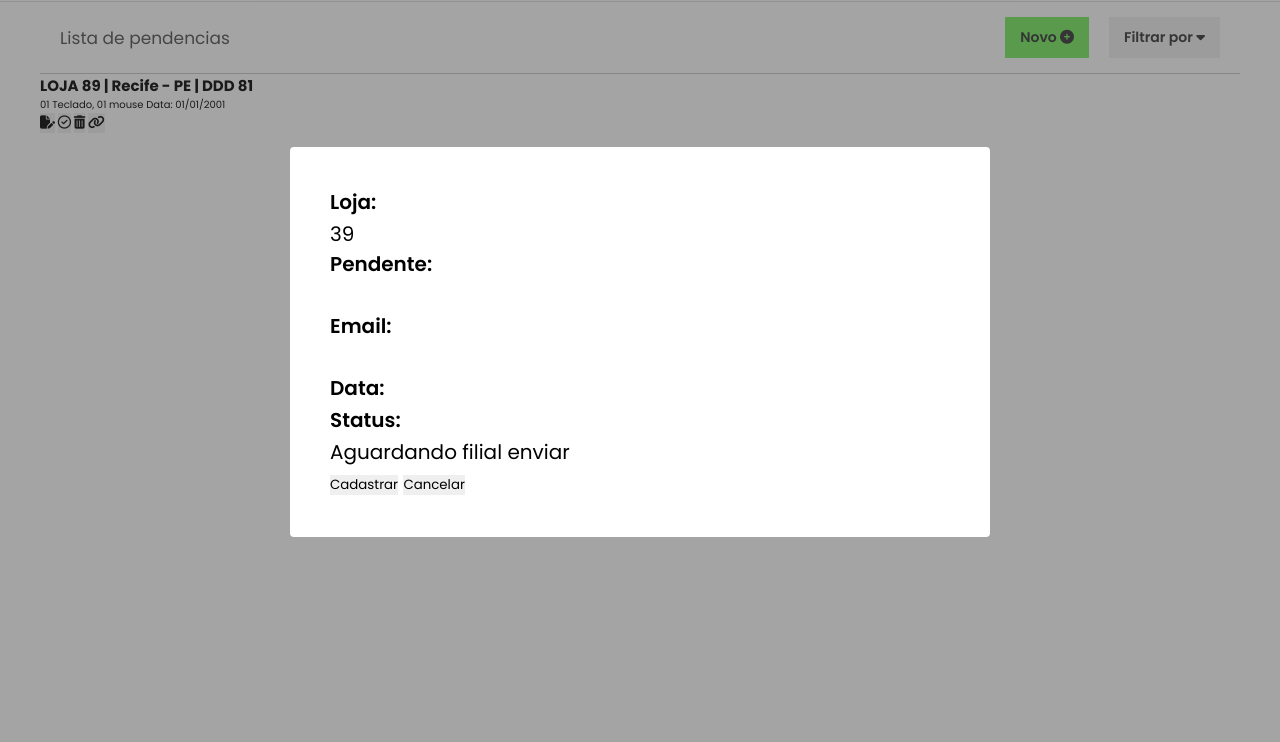
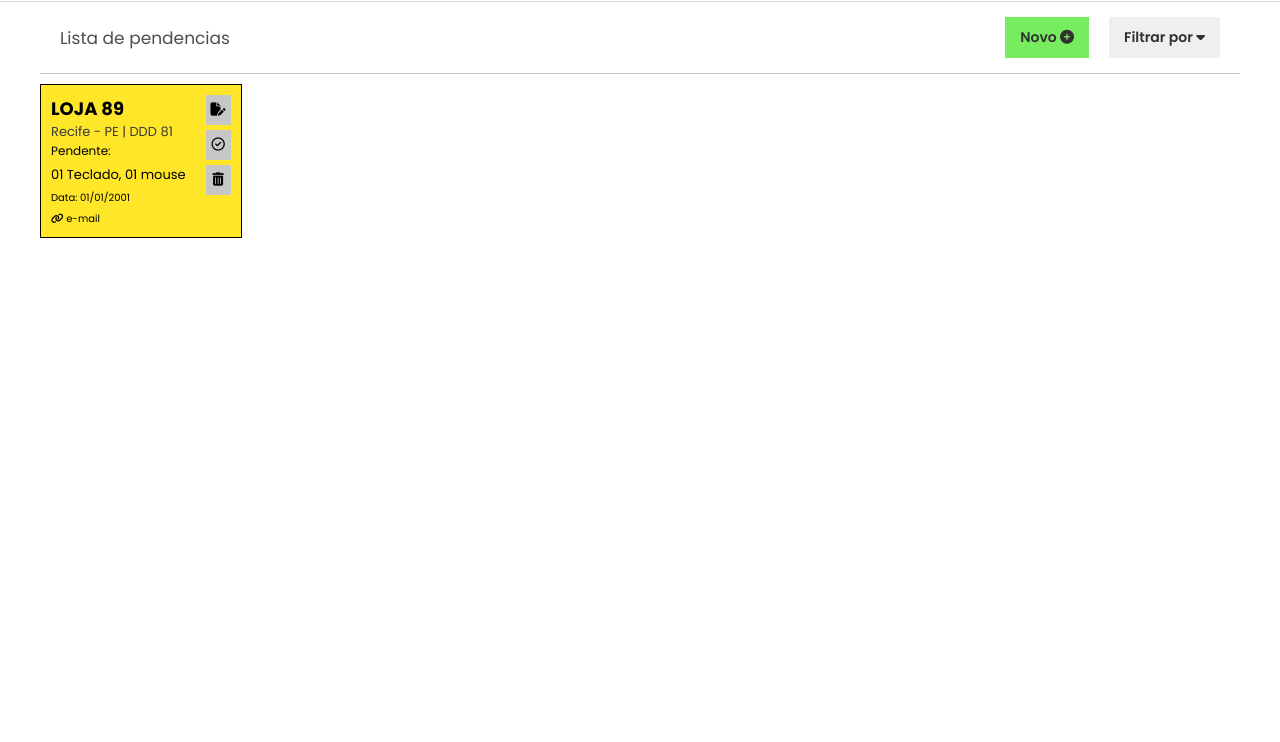
Before and after one commit to denninho1/CONTROLLER-D.T.I, a plain HTML site: page pages/pendencias_suporte.html in a window 1280 px wide. Shown: the part 58-800 px from the top of the page. Drawn offline with Linux system fonts and the light colour scheme.

Commit message:
html e css box pending

```diff
--- a/css/sup_pending.css
+++ b/css/sup_pending.css
@@ -48,6 +48,8 @@ section {
     justify-content: center;
     align-items: center;
     padding: 20px;
+
+    display: none;
 }
 
 .create_task .task_title {
@@ -64,3 +66,58 @@ section {
     width: 700px;
     max-width: 700px;
 }
+
+.list_pending {
+    width: 100%;
+    margin-top: 10px;
+    display: flex;
+    align-items: center;
+    gap: 10px;
+}
+
+.list_pending .box_pend {
+    display: flex;
+    border: 1px solid #000;
+    padding: 10px;
+    cursor: pointer;
+    background-color: #ffe629;
+    gap: 20px;
+}
+
+.list_pending .box_pend .info_loja #name_loja {
+    font-size: 1.8rem;
+}
+
+.list_pending .box_pend .info_loja #more_info {
+    font-size: 1.3rem;
+    color: #3b3b3b;
+}
+
+.pend_more_info {
+    display: flex;
+    flex-direction: column;
+    gap: 5px;
+}
+
+.pend_more_info #pend_name {
+    font-size: 1.2rem;
+}
+
+.pend_more_info #pend_info {
+    font-size: 1.3rem;
+}
+
+.pend_left #pend_date {
+    font-size: 1.2rem;
+}
+
+.pend_right {
+    display: flex;
+    flex-direction: column;
+    gap: 5px;
+}
+
+.pend_right .pend_btn {
+    background-color: #c7c7c7;
+    padding: 5px;
+}
--- a/pages/pendencias_suporte.html
+++ b/pages/pendencias_suporte.html
@@ -53,18 +53,23 @@
         </div>
         <ul class="list_pending">
             <li class="box_pend">
-                <div class="left">
-                    <h2 class="loja">LOJA 89 | Recife - PE | DDD 81</h2>
-                    <div class="pending">
-                        <span>01 Teclado, 01 mouse</span>
-                        <span>Data: 01/01/2001</span>
+                <div class="box_pend_info">
+                    <div class="info_loja">
+                        <h2 id="name_loja">LOJA 89</h2>
+                        <span id="more_info">Recife - PE | DDD 81</span>
+                    </div>
+                    <div class="pend_more_info">
+                        <span id="pend_name">Pendente:</span>
+                        <span id="pend_info">01 Teclado, 01 mouse</span>
+                        <span id="pend_date">Data: 01/01/2001</span>
+                        <a id="pend_link"><i class="fa-solid fa-link"></i> e-mail</a>
                     </div>
                 </div>
-                <div class="right">
-                    <button><i class="fa-solid fa-file-pen"></i></button>
-                    <button><i class="fa-regular fa-circle-check"></i></button>
-                    <button><i class="fa-solid fa-trash-can"></i></button>
-                    <button><i class="fa-solid fa-link"></i></button>
+
+                <div class="pend_right">
+                    <button class="pend_btn"><i class="fa-solid fa-file-pen"></i></button>
+                    <button class="pend_btn"><i class="fa-regular fa-circle-check"></i></button>
+                    <button class="pend_btn"><i class="fa-solid fa-trash-can"></i></button>
                 </div>
             </li>
         </ul>
```
